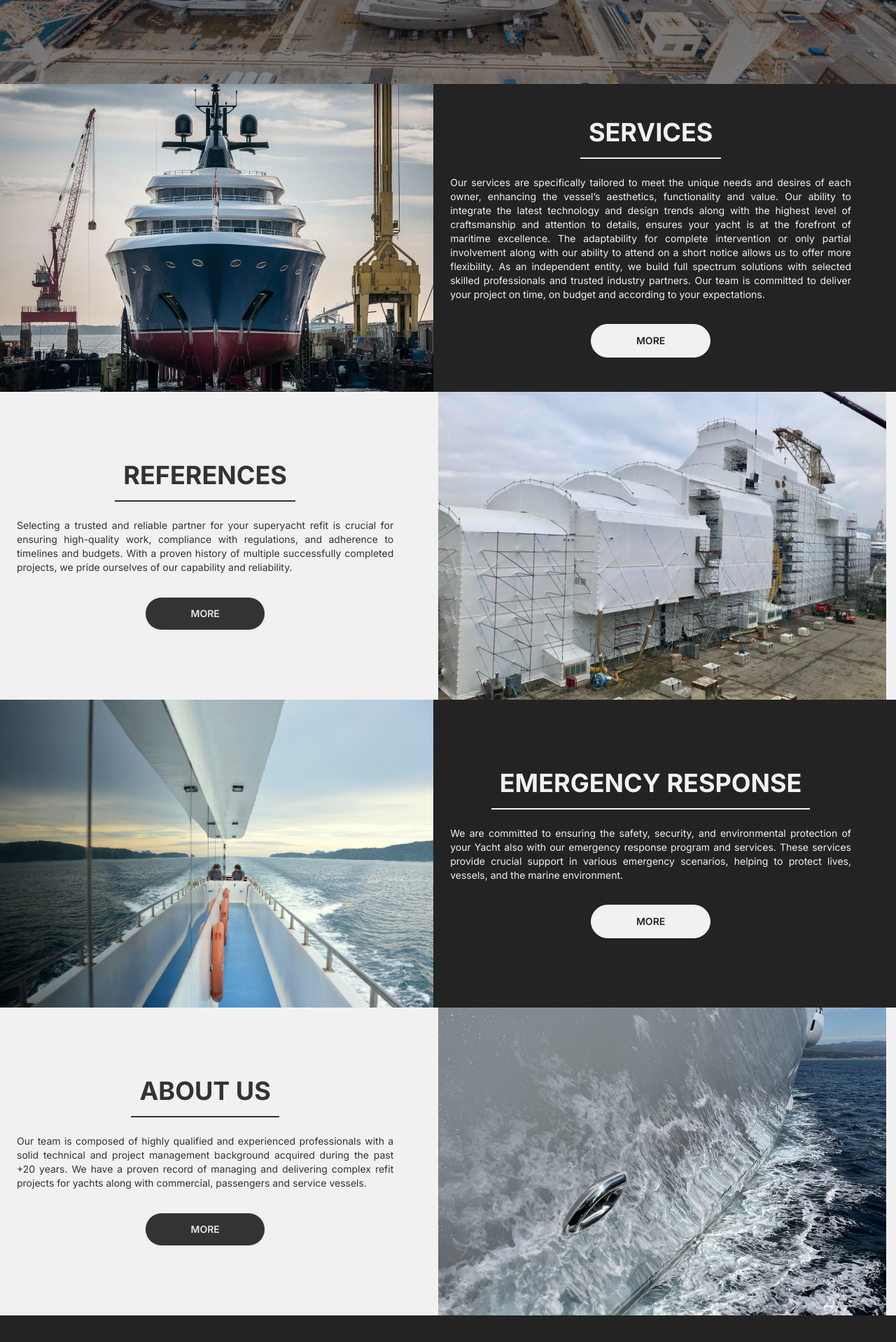
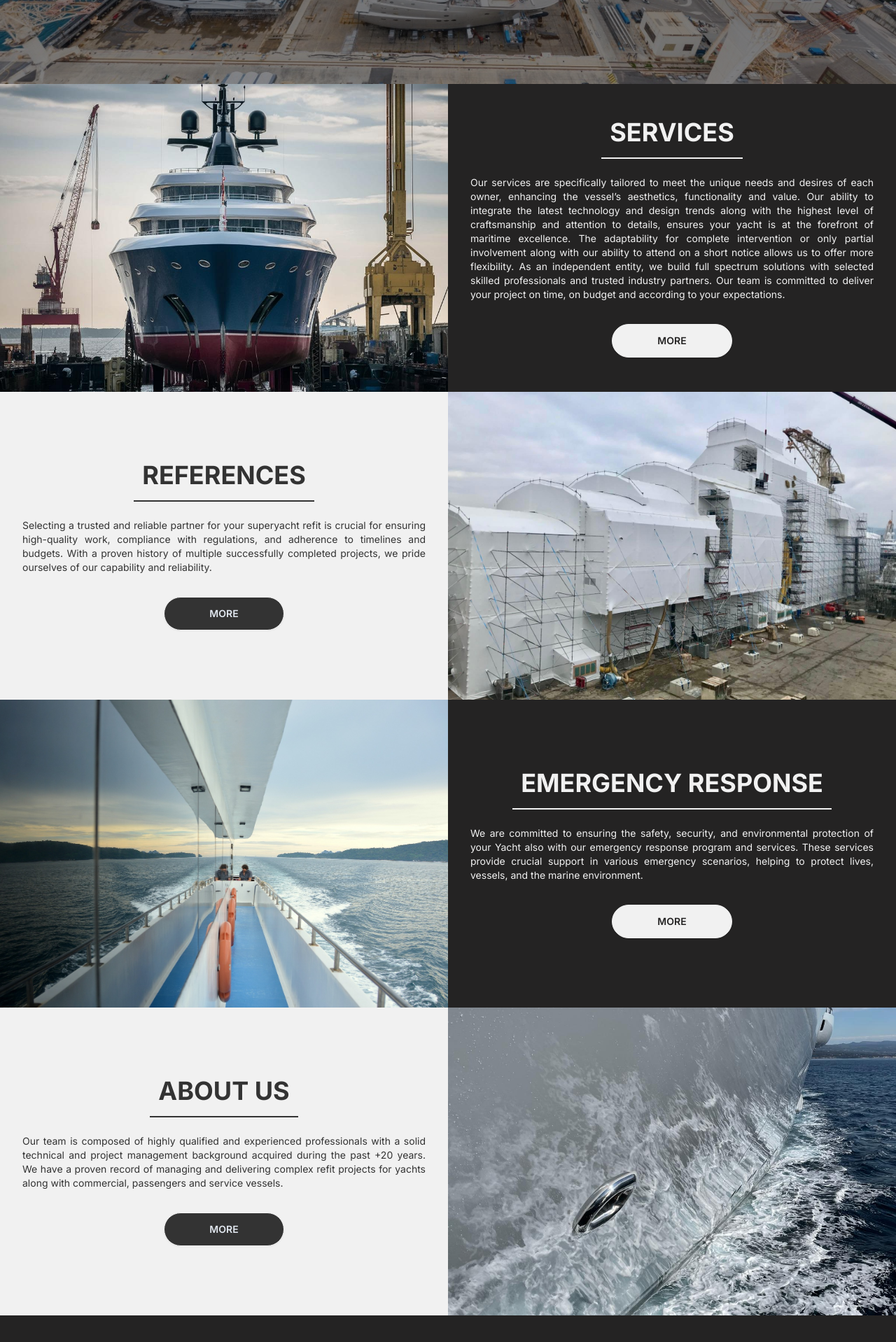
Before and after one commit to SimoSabev/vega-ns, a Next.js app: page / in a window 1280 px wide. Shown: the part 680-2598 px from the top of the page at 70% size. Built offline with nearby package versions, Linux system fonts and the light colour scheme.

Commit message:
finish 1

```diff
--- a/app/components/card-services/page.tsx
+++ b/app/components/card-services/page.tsx
@@ -12,7 +12,7 @@ const Cards_Services = () => {
       className="flex flex-col items-center text-justify overflow-x-hidden"
     >
       {/* Services Section */}
-      <div className="bg-[#242323] w-full flex flex-col md:flex-row lg:flex-row h-auto lg:h-[55vh]">
+      <div className="bg-[#242323] w-full flex flex-col md:flex-row lg:flex-row h-auto min-h-[55vh] md:max-h-[55vh] lg:max-h-[55vh]">
         <div className="flex justify-center items-center w-full md:w-1/2 lg:w-1/2 order-1 md:order-2 lg:order-2">
           <img
             src={services.src}
@@ -20,7 +20,7 @@ const Cards_Services = () => {
             className="w-full h-[50vh] md:h-full lg:h-full object-cover"
           />
         </div>
-        <div className="flex flex-col justify-center items-center p-6 lg:mr-10 md:w-1/2 lg:w-1/2 text-justify order-1 md:order-2 lg:order-2">
+        <div className="flex flex-col justify-center items-center p-6 md:w-1/2 lg:w-1/2 order-1 md:order-2 lg:order-2">
           <h1 className="text-4xl text-[#f1f1f1] font-bold border-b-2 border-[#f1f1f1] pb-4 px-3">
             SERVICES
           </h1>
@@ -47,7 +47,7 @@ const Cards_Services = () => {
       </div>
 
       {/* References Section */}
-      <div className="bg-[#f1f1f1] w-full flex flex-col md:flex-row lg:flex-row h-auto lg:h-[55vh]">
+      <div className="bg-[#f1f1f1] w-full flex flex-col md:flex-row lg:flex-row h-auto min-h-[55vh] md:max-h-[55vh] lg:max-h-[55vh]">
         <div className="flex justify-center items-center w-full md:w-1/2 lg:w-1/2 order-1 md:order-2 lg:order-2">
           <img
             src={references.src}
@@ -55,7 +55,7 @@ const Cards_Services = () => {
             className="w-full h-[50vh] md:h-full lg:h-full object-cover"
           />
         </div>
-        <div className="flex flex-col justify-center items-center p-6 lg:mr-10 md:w-1/2 lg:w-[45.8vw] text-justify order-2 md:order-1 lg:order-1">
+        <div className="flex flex-col justify-center items-center p-6 md:w-1/2 lg:w-1/2 order-2 md:order-1 lg:order-1">
           <h1 className="text-4xl text-[#333] font-bold border-b-2 border-[#333] pb-4 px-3">
             REFERENCES
           </h1>
@@ -72,7 +72,7 @@ const Cards_Services = () => {
       </div>
 
       {/* Emergency Response Section */}
-      <div className="bg-[#242323] w-full flex flex-col md:flex-row lg:flex-row h-auto lg:h-[55vh]">
+      <div className="bg-[#242323] w-full flex flex-col md:flex-row lg:flex-row h-auto min-h-[55vh] md:max-h-[55vh] lg:max-h-[55vh]">
         <div className="flex justify-center items-center w-full md:w-1/2 lg:w-1/2">
           <img
             src={emergency_response.src}
@@ -80,7 +80,7 @@ const Cards_Services = () => {
             className="w-full h-[50vh] md:h-full lg:h-full object-cover"
           />
         </div>
-        <div className="flex flex-col justify-center items-center p-6 lg:mr-10 md:w-1/2 lg:w-1/2 text-justify">
+        <div className="flex flex-col justify-center items-center p-6 md:w-1/2 lg:w-1/2">
           <h1 className="text-4xl text-[#f1f1f1] font-bold border-b-2 border-[#f1f1f1] pb-4 px-3">
             EMERGENCY RESPONSE
           </h1>
@@ -96,7 +96,7 @@ const Cards_Services = () => {
       </div>
 
       {/* About Us Section */}
-      <div className="bg-[#f1f1f1] w-full flex flex-col md:flex-row lg:flex-row h-auto lg:h-[55vh]">
+      <div className="bg-[#f1f1f1] w-full flex flex-col md:flex-row lg:flex-row h-auto min-h-[55vh] md:max-h-[55vh] lg:max-h-[55vh] ">
         <div className="flex justify-center items-center w-full md:w-1/2 lg:w-1/2 order-1 md:order-2 lg:order-2">
           <img
             src={about_us.src}
@@ -104,7 +104,7 @@ const Cards_Services = () => {
             className="w-full h-[50vh] md:h-full lg:h-full object-cover"
           />
         </div>
-        <div className="flex flex-col justify-center items-center p-6 lg:mr-10 md:w-1/2 lg:w-[45.8vw] text-justify order-2 md:order-1 lg:order-1">
+        <div className="flex flex-col justify-center items-center p-6 md:w-1/2 lg:w-1/2 order-2 md:order-1 lg:order-1">
           <h1 className="text-4xl text-[#333] font-bold border-b-2 border-[#333] pb-4 px-3">
             ABOUT US
           </h1>
```
